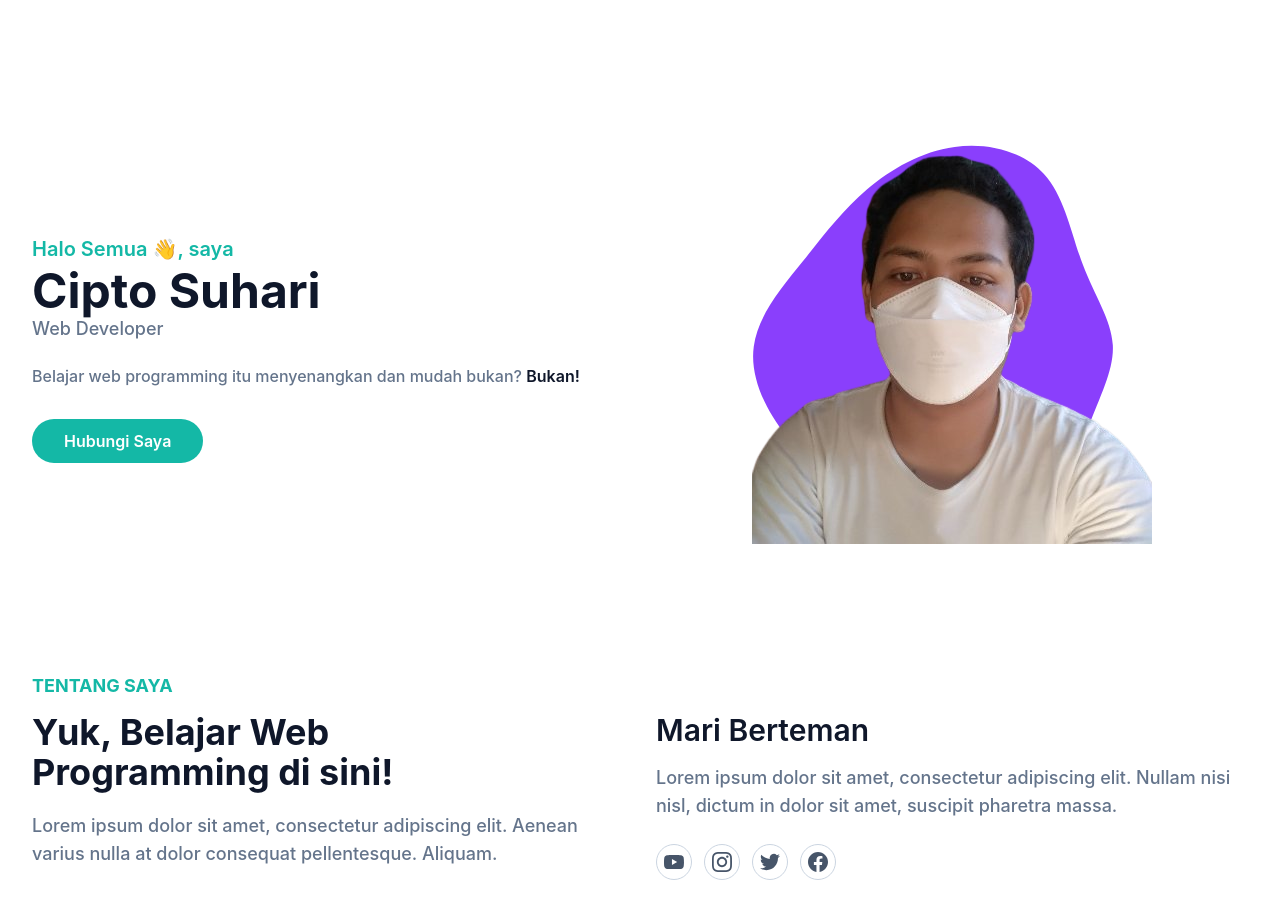
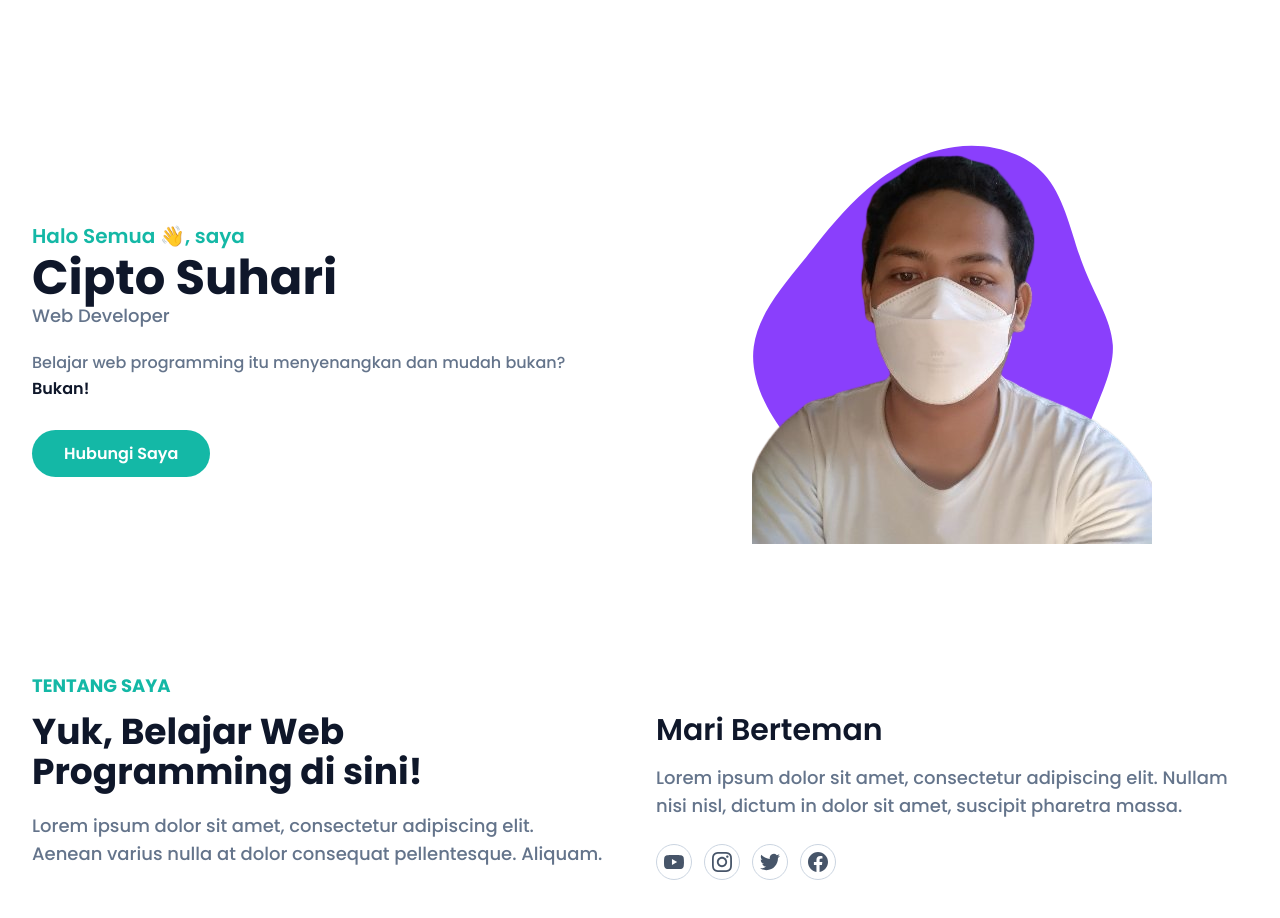
Before and after one commit to harikun/portfolio, a React (Create React App) app: page / in a window 1280 px wide. Built offline with nearby package versions, Linux system fonts and the light colour scheme.

Commit message:
add font poppin

```diff
--- a/public/index.html
+++ b/public/index.html
@@ -5,11 +5,14 @@
     <link rel="icon" href="%PUBLIC_URL%/favicon.ico" />
     <meta name="viewport" content="width=device-width, initial-scale=1" />
     <meta name="theme-color" content="#000000" />
-    <meta
-      name="description"
-      content="Web site created using create-react-app"
+    <meta name="description" content="Web site portofolio cipto suhari" />
+    <link rel="apple-touch-icon" href="%PUBLIC_URL%/logo192.png" />
+    <link rel="preconnect" href="https://fonts.googleapis.com" />
+    <link rel="preconnect" href="https://fonts.gstatic.com" crossorigin />
+    <link
+      href="https://fonts.googleapis.com/css2?family=Poppins:wght@300;400;500;600;700&display=swap"
+      rel="stylesheet"
     />
-    <link rel="apple-touch-icon" href="%PUBLIC_URL%/logo192.png" />
     <!--
       manifest.json provides metadata used when your web app is installed on a
       user's mobile device or desktop. See https://developers.google.com/web/fundamentals/web-app-manifest/
--- a/src/index.css
+++ b/src/index.css
@@ -3,12 +3,7 @@
 @tailwind utilities;
 
 body {
-  margin: 0;
-  font-family: -apple-system, BlinkMacSystemFont, "Segoe UI", "Roboto", "Oxygen",
-    "Ubuntu", "Cantarell", "Fira Sans", "Droid Sans", "Helvetica Neue",
-    sans-serif;
-  -webkit-font-smoothing: antialiased;
-  -moz-osx-font-smoothing: grayscale;
+  font-family: "Poppins", sans-serif;
 }
 
 code {
```
